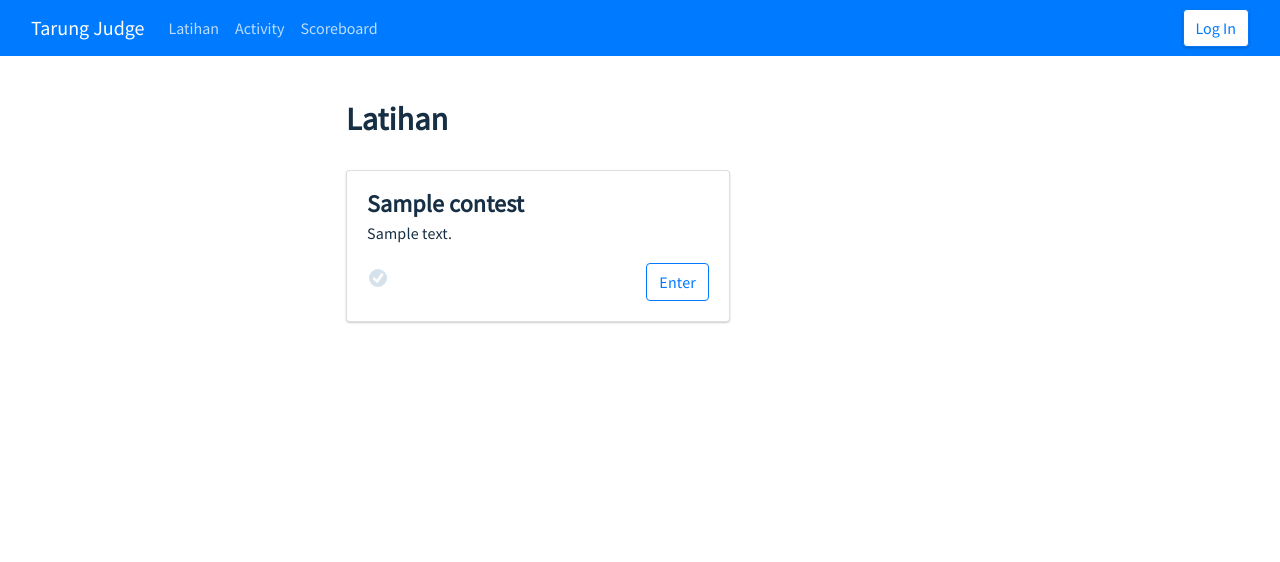
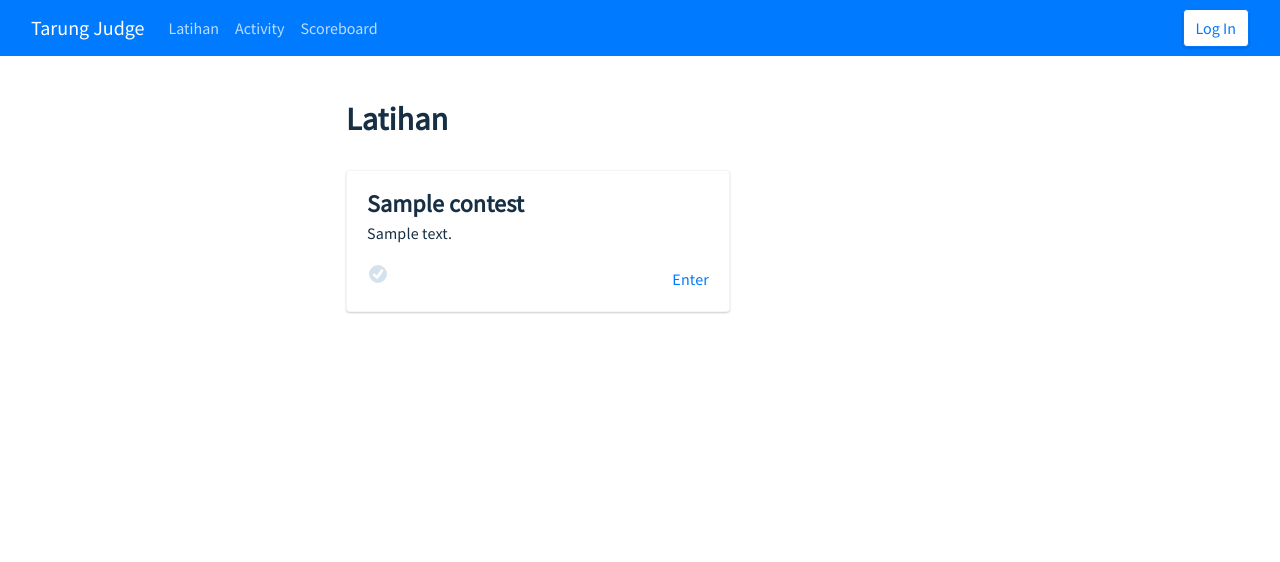
Before and after one commit to ramadistra/tarung-judge, a Django app: page / in a window 1280 px wide. Shown: the top 562 px of the page. Run offline with Django 3.2, Linux system fonts and the light colour scheme; tables that the repository leaves empty hold one stand-in row (values such as "Sample post"); some libraries are stand-ins or nearby versions.

Commit message:
adjusted card styling and added theme-color

```diff
--- a/onlinejudge/templates/onlinejudge/base.html
+++ b/onlinejudge/templates/onlinejudge/base.html
@@ -4,6 +4,7 @@
     <title>Tarung Judge | {% block title %}{% endblock %}</title>
     <meta charset="utf-8">
     <meta name="viewport" content="width=device-width, initial-scale=1, shrink-to-fit=no">
+    <meta name="theme-color" content="#007bff">
     <link rel=icon href="{% static 'favicon.png' %}">
     <link rel="stylesheet" href="https://maxcdn.bootstrapcdn.com/bootstrap/4.0.0-beta/css/bootstrap.min.css" integrity="sha384-/Y6pD6FV/Vv2HJnA6t+vslU6fwYXjCFtcEpHbNJ0lyAFsXTsjBbfaDjzALeQsN6M" crossorigin="anonymous">
     <link rel="stylesheet" href="{% static 'default.css' %}">
--- a/onlinejudge/templates/onlinejudge/index.html
+++ b/onlinejudge/templates/onlinejudge/index.html
@@ -16,9 +16,12 @@
     .week {
         max-width: 24em;
         box-shadow: 0px 1px 2px rgba(0, 0, 0, 0.2);
+        border: 1px solid rgba(0, 0, 0, .04);
     }
     .completed {
         color: #4acc81;
+        margin-top: 1px;
+        display: inline-block;
     }
 </style>
 <h2>Latihan</h2>
@@ -27,7 +30,7 @@
 <div class="card week">
     <div class="card-body">
       <h4 class="card-title">{{contest.name}}</h4>
-      <p style="margin-top:-0.5em; margin-bottom:1.5em;"class="card-text">
+      <p style="margin-top:-0.5em; margin-bottom:1.25em;"class="card-text">
           {{contest.description}}
     </p>
     {% if user.is_authenticated and contest|completed:user  %}
@@ -42,8 +45,8 @@
         {% endfor %}
     </div>
     {% endif %}
-    <div style="display:inline-block;margin-top:-6px;" class="float-right">
-      <a href="{{contest.get_absolute_url}}" class="btn btn-bd-blue">Enter</a>
+    <div style="display:inline-block;margin-top:2px;" class="float-right">
+      <a href="{{contest.get_absolute_url}}">Enter</a>
       </div>
     </div>
 </div>
```
